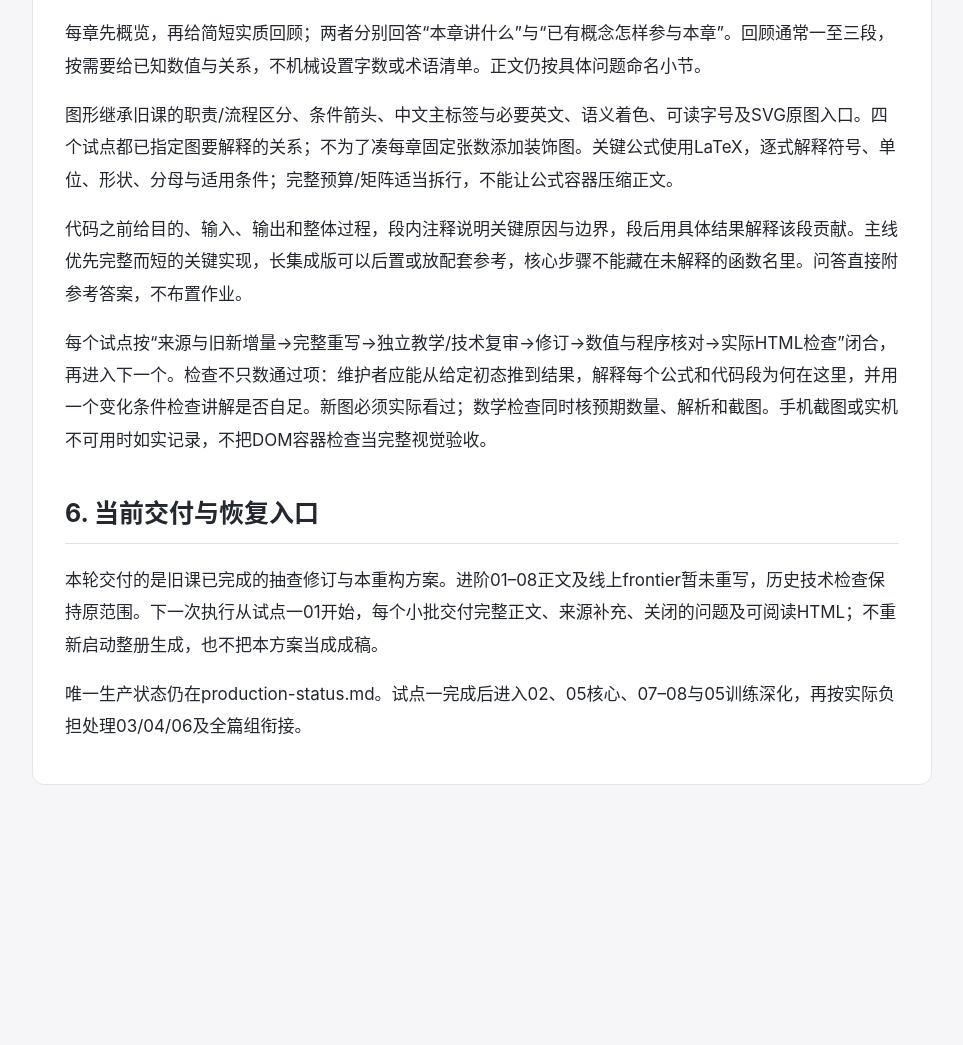
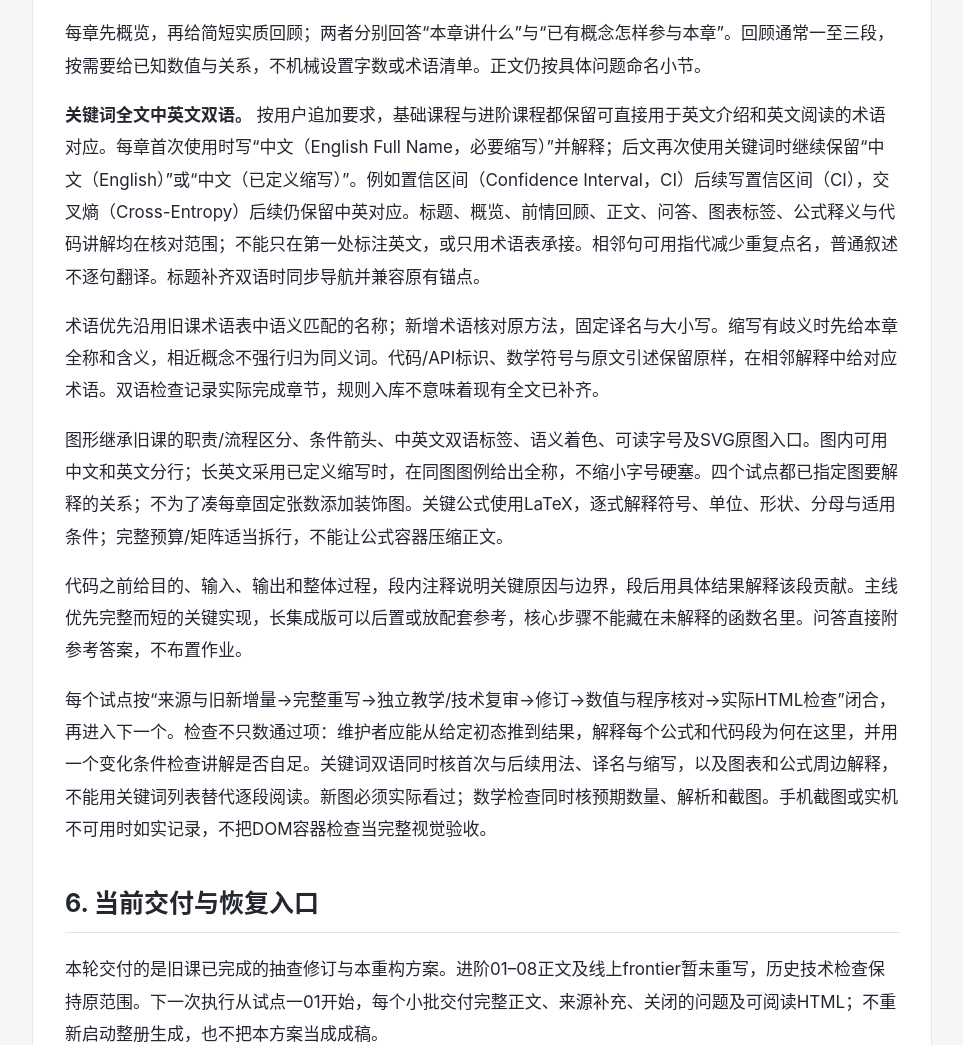
Before and after one commit to Nino-Pi/agent-course, a plain HTML site: page reviews/frontier-reconstruction.html in a window 1280 px wide. Shown: the part 4603-5648 px from the top of the page, without its empty margins (158-1121 px from the left). Before the commit the page ends 5420 px from the top, so only its background shows below. Drawn offline with Linux system fonts and the light colour scheme.

Commit message:
Require bilingual keywords throughout course revisions

```diff
--- a/reviews/frontier-reconstruction.html
+++ b/reviews/frontier-reconstruction.html
@@ -49,9 +49,11 @@ evidence level：课程设计判断。runtime_verification：进阶新稿、模
 <p>05继续围绕消费者所需信息读取原方法与接口：共同核心核来源/用途/分组，训练深化核选定目标需要的概率与mask。06的方法对照再读ReAct及所采用的长程取证方法，不把本课手写控制器叫作这些论文的复现。每个强前沿结论注明原方法范围；自拟反例明确属于教学分析。</p>
 <h2>5. 呈现和验收如何落实</h2>
 <p>每章先概览，再给简短实质回顾；两者分别回答“本章讲什么”与“已有概念怎样参与本章”。回顾通常一至三段，按需要给已知数值与关系，不机械设置字数或术语清单。正文仍按具体问题命名小节。</p>
-<p>图形继承旧课的职责/流程区分、条件箭头、中文主标签与必要英文、语义着色、可读字号及SVG原图入口。四个试点都已指定图要解释的关系；不为了凑每章固定张数添加装饰图。关键公式使用LaTeX，逐式解释符号、单位、形状、分母与适用条件；完整预算/矩阵适当拆行，不能让公式容器压缩正文。</p>
+<p><strong>关键词全文中英文双语。</strong> 按用户追加要求，基础课程与进阶课程都保留可直接用于英文介绍和英文阅读的术语对应。每章首次使用时写“中文（English Full Name，必要缩写）”并解释；后文再次使用关键词时继续保留“中文（English）”或“中文（已定义缩写）”。例如置信区间（Confidence Interval，CI）后续写置信区间（CI），交叉熵（Cross-Entropy）后续仍保留中英对应。标题、概览、前情回顾、正文、问答、图表标签、公式释义与代码讲解均在核对范围；不能只在第一处标注英文，或只用术语表承接。相邻句可用指代减少重复点名，普通叙述不逐句翻译。标题补齐双语时同步导航并兼容原有锚点。</p>
+<p>术语优先沿用旧课术语表中语义匹配的名称；新增术语核对原方法，固定译名与大小写。缩写有歧义时先给本章全称和含义，相近概念不强行归为同义词。代码/API标识、数学符号与原文引述保留原样，在相邻解释中给对应术语。双语检查记录实际完成章节，规则入库不意味着现有全文已补齐。</p>
+<p>图形继承旧课的职责/流程区分、条件箭头、中英文双语标签、语义着色、可读字号及SVG原图入口。图内可用中文和英文分行；长英文采用已定义缩写时，在同图图例给出全称，不缩小字号硬塞。四个试点都已指定图要解释的关系；不为了凑每章固定张数添加装饰图。关键公式使用LaTeX，逐式解释符号、单位、形状、分母与适用条件；完整预算/矩阵适当拆行，不能让公式容器压缩正文。</p>
 <p>代码之前给目的、输入、输出和整体过程，段内注释说明关键原因与边界，段后用具体结果解释该段贡献。主线优先完整而短的关键实现，长集成版可以后置或放配套参考，核心步骤不能藏在未解释的函数名里。问答直接附参考答案，不布置作业。</p>
-<p>每个试点按“来源与旧新增量→完整重写→独立教学/技术复审→修订→数值与程序核对→实际HTML检查”闭合，再进入下一个。检查不只数通过项：维护者应能从给定初态推到结果，解释每个公式和代码段为何在这里，并用一个变化条件检查讲解是否自足。新图必须实际看过；数学检查同时核预期数量、解析和截图。手机截图或实机不可用时如实记录，不把DOM容器检查当完整视觉验收。</p>
+<p>每个试点按“来源与旧新增量→完整重写→独立教学/技术复审→修订→数值与程序核对→实际HTML检查”闭合，再进入下一个。检查不只数通过项：维护者应能从给定初态推到结果，解释每个公式和代码段为何在这里，并用一个变化条件检查讲解是否自足。关键词双语同时核首次与后续用法、译名与缩写，以及图表和公式周边解释，不能用关键词列表替代逐段阅读。新图必须实际看过；数学检查同时核预期数量、解析和截图。手机截图或实机不可用时如实记录，不把DOM容器检查当完整视觉验收。</p>
 <h2>6. 当前交付与恢复入口</h2>
 <p>本轮交付的是旧课已完成的抽查修订与本重构方案。进阶01–08正文及线上frontier暂未重写，历史技术检查保持原范围。下一次执行从试点一01开始，每个小批交付完整正文、来源补充、关闭的问题及可阅读HTML；不重新启动整册生成，也不把本方案当成成稿。</p>
 <p>唯一生产状态仍在production-status.md。试点一完成后进入02、05核心、07–08与05训练深化，再按实际负担处理03/04/06及全篇组衔接。</p>
```
